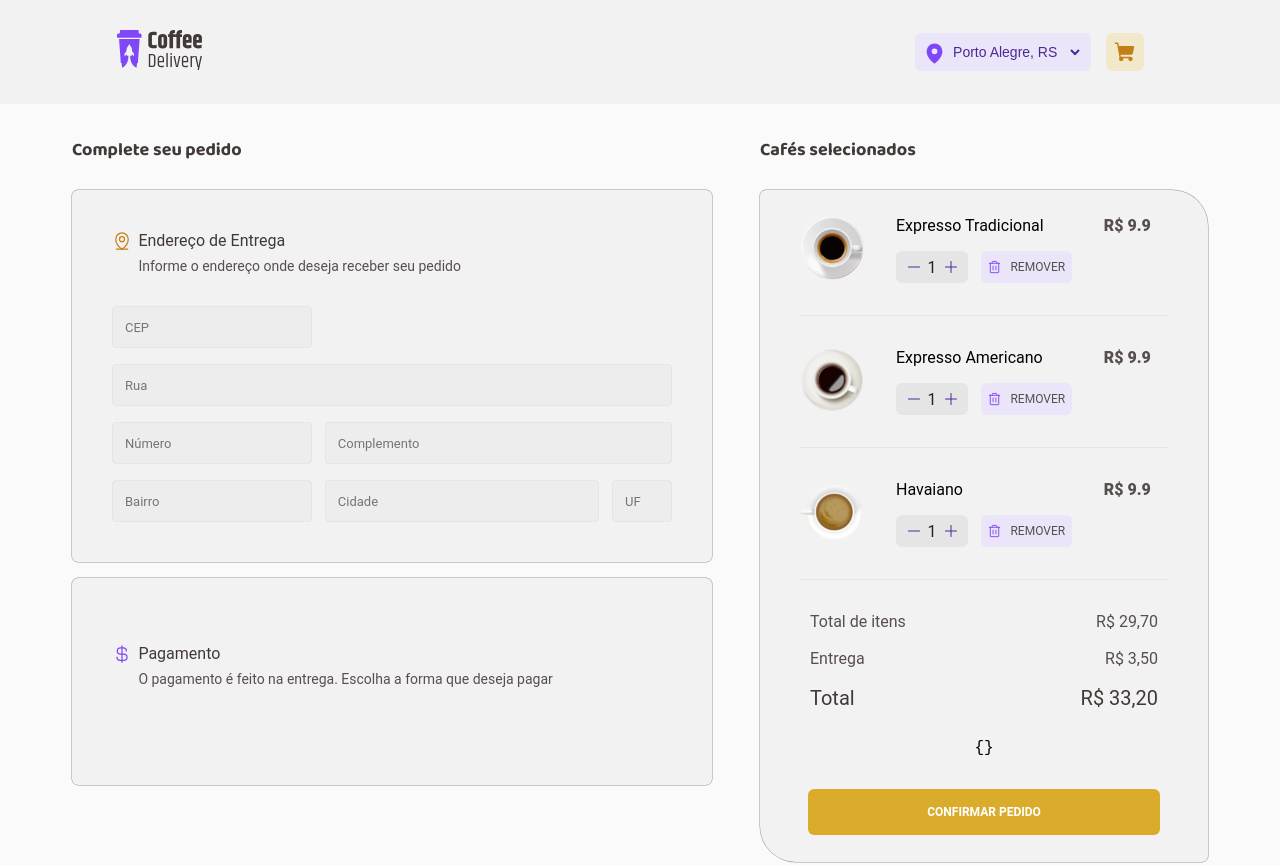
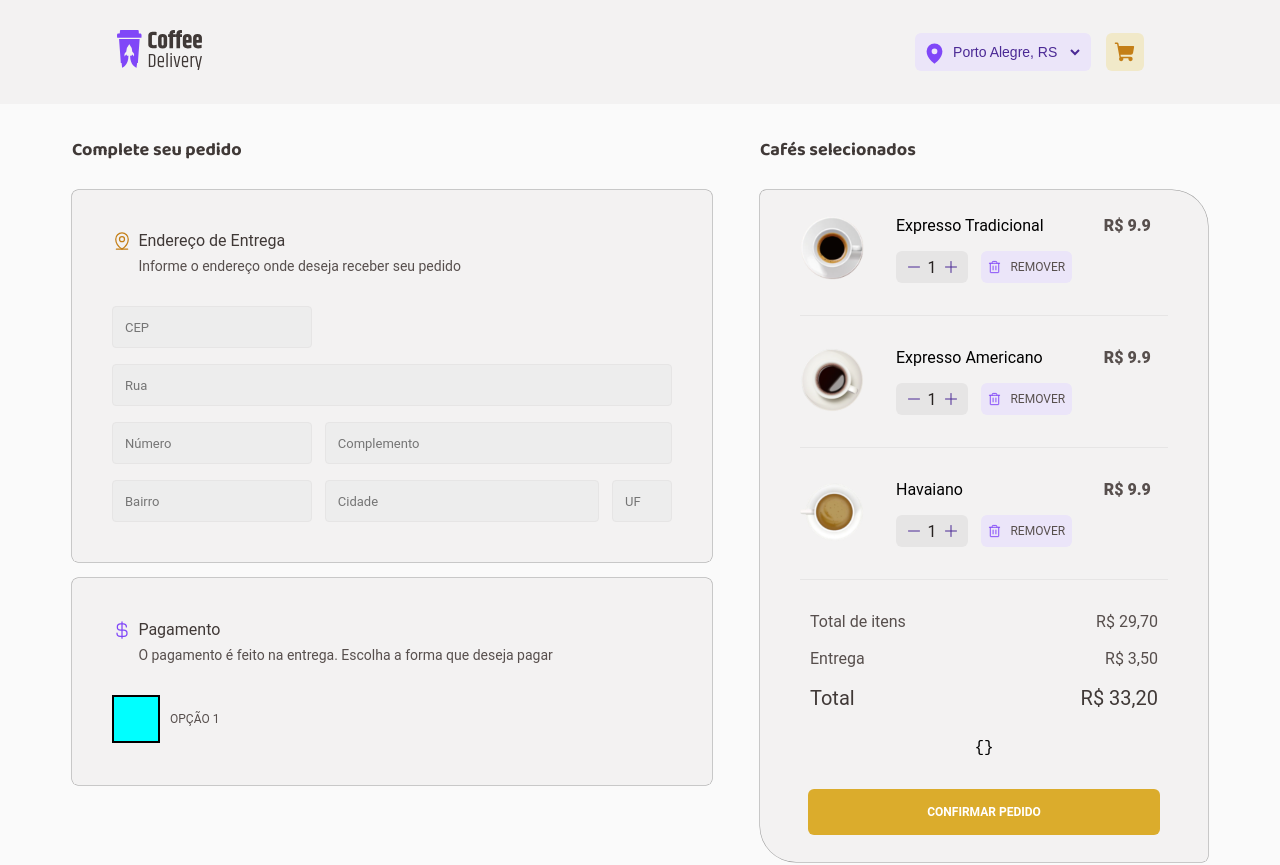
Before and after one commit to pedrodif/uploadCoffeeDelivery, a React (Vite) app: page /checkout in a window 1280 px wide. Shown: the top 865 px of the page. Built offline with nearby package versions, Linux system fonts and the light colour scheme.

Commit message:
feat: :art: radio Group new features

```diff
--- a/src/components/RadioButton/index.tsx
+++ b/src/components/RadioButton/index.tsx
@@ -2,27 +2,30 @@
 import { HTMLAttributes, ReactNode } from "react"
 
 // Styles
-import { RadioButtonWrapper } from "./styles";
-
-import { Check } from "phosphor-react";
+import { RadioInput, RadioLabel, sectionContainer } from "./styles";
 
 
-interface IRadioRoot extends HTMLAttributes<HTMLDivElement> {
+interface IRadioRoot extends HTMLAttributes<HTMLElement> {
   children?: ReactNode;
 }
 
-function RadioRoot ({ children, ...props }: IRadioRoot ) {
+function RadioRoot({ children, ...props }: IRadioRoot) {
   return (
-    <div
+    <sectionContainer
       {...props}
     >
       {children}
-    </div>
+    </sectionContainer>
   )
 }
 
 
-export function RadioButton ({ ...props }: IRadioGroupProps) {
+export function RadioGroup() {
+  return(
+    <>
+      <RadioInput type="radio" id="radio" value="Opção 1" />
+      <RadioLabel htmlFor="radio">Opção 1</RadioLabel>
+    </>
 
-
+  )
 }
--- a/src/components/RadioButton/styles.ts
+++ b/src/components/RadioButton/styles.ts
@@ -1,5 +1,47 @@
 // Packages
 import styled from 'styled-components';
 
+export const sectionContainer = styled.section`
+  box-sizing: border-box;
+  width: 11.167rem;
+  height: 3.188rem;
+  padding: 0;
+  border: none;
+  border-radius: 0.375rem;
+  display: flex;
+  align-items: center;
+  justify-content: center;
+  gap: 0.5rem;
+  cursor: pointer;
+  color: ${(props) => props.theme['base-text']};
+  background-color: ${(props) => props.theme['purple-light']};
+`
 
-e
+export const RadioInput = styled.input`
+  display: none;
+`
+
+export const RadioLabel = styled.label`
+  display: flex;
+  align-items: center;
+  font-size: 12px;
+  color: ${(props) => props.theme['base-text']};
+  cursor: pointer;
+  text-transform: uppercase;
+
+  &::before {
+    content: '';
+    display: block;
+    height: 3rem;
+    width: 3rem;
+    box-sizing: border-box;
+    margin-right: 10px;
+    border: 2px solid black;
+    background-color: cyan;
+    transition: 0.2s ease-in-out;
+  }
+
+  #radio:checked + &::before {
+    background-color: pink;
+  }
+`
--- a/src/pages/Checkout/index.tsx
+++ b/src/pages/Checkout/index.tsx
@@ -33,7 +33,7 @@ import {
   CheckoutPurchaseWrapper,
   FormInsideOrganizerWrapper
 } from "./styles";
-import { RadioButton } from "../../components/RadioButton";
+import { RadioGroup } from "../../components/RadioButton";
 
 const FormValidationSchema = zod.object({
   zipCode: zod.string(),
@@ -246,7 +246,7 @@ export function Checkout() {
 
                 DINHEIRO
               </Button> */}
-              <RadioButton />
+              <RadioGroup />
             </PaymentMethodWrapper>
           </SecondSection>
         </FormInsideOrganizerWrapper>
```
